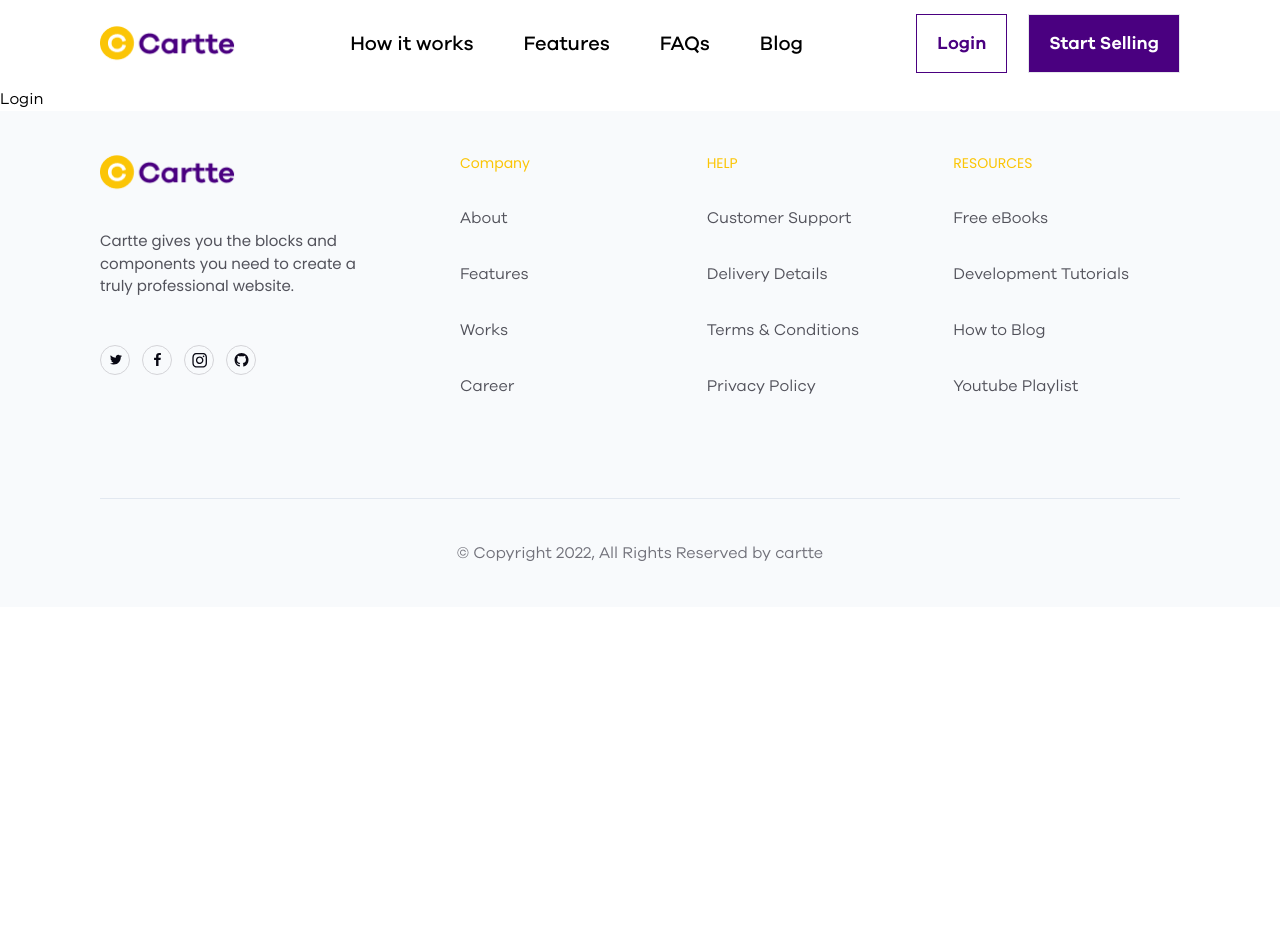
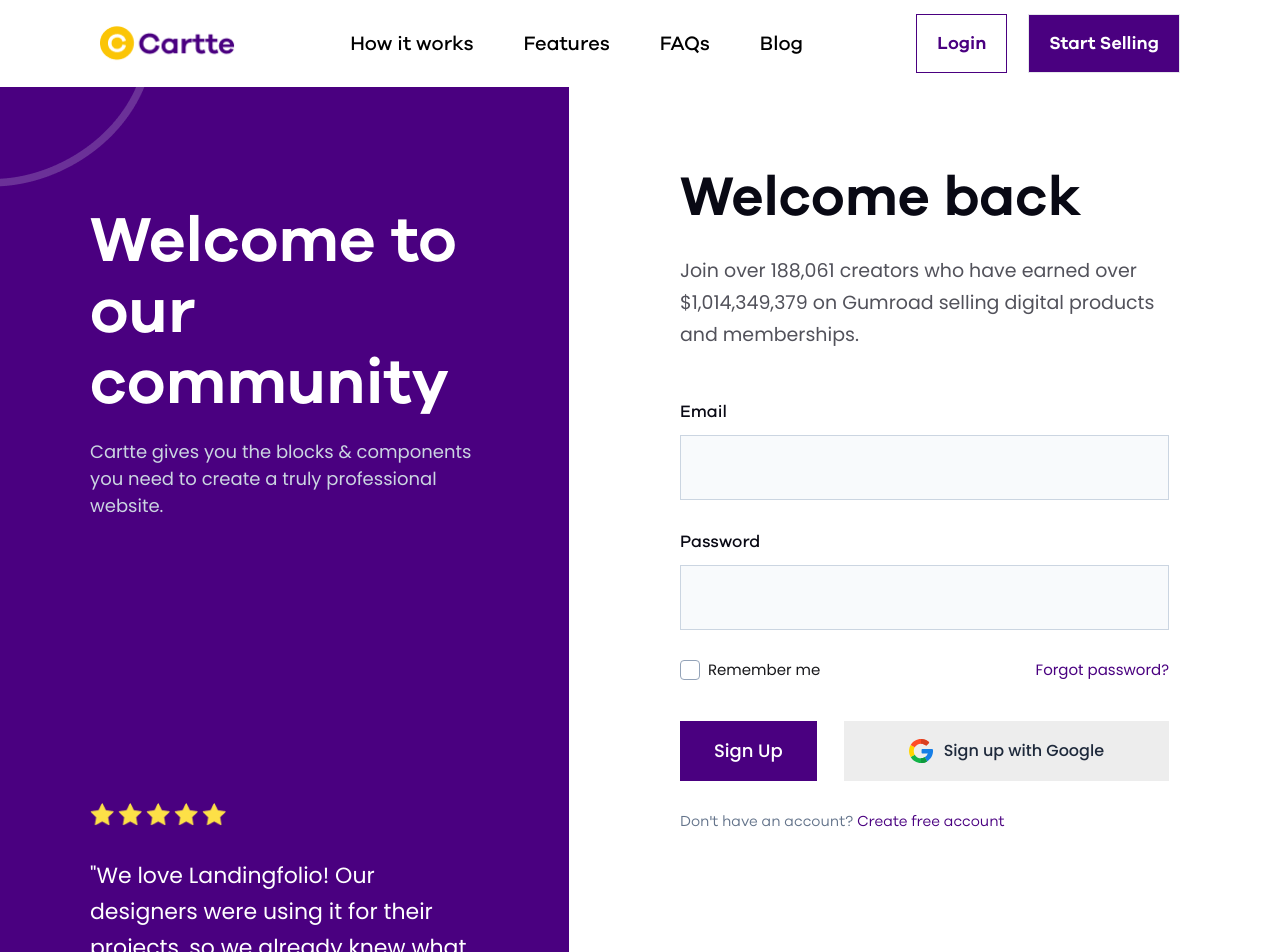
Before and after one commit to kiisi/Cartte, a React (Vite) app: page /login in a window 1280 px wide. Shown: the top 952 px of the page. Before the commit the page ends 800 px from the top, so only its background shows below. Built offline with nearby package versions, Linux system fonts and the light colour scheme.

Commit message:
feat: login page

```diff
--- /dev/null
+++ b/src/layout/auth-layout.tsx
@@ -0,0 +1,47 @@
+import { ReactNode } from "react";
+
+export default function AuthLayout({ children }: { children: ReactNode}) {
+
+    return (
+        <div className="w-full grid lg:grid-cols-[0.80fr_1fr]">
+            <div className="hidden lg:flex relative bg-primary pt-[118px] pb-[130px] px-[90px] justify-end">
+                <img src="/images/register/shape.png" alt="Clip circle" className="bottom-0 right-0 absolute pointer-events-none" />
+                <img src="/images/home/quarter-circle-grey-shape.png" alt="Clip circle" className="top-0 left-0 absolute pointer-events-none" />
+                <div className="w-full max-w-[509px]">
+                    <header className="mb-[284px]">
+                        <h1 className="text-[64px] text-white leading-[71px] mb-[20px] font-semibold">Welcome to our community</h1>
+                        <p className="text-[18px] font-poppins text-[#CBD5E1]">Cartte gives you the blocks & components you need to create a truly professional website.</p>
+                    </header>
+                    <div>
+                        <div className="flex mb-[11px] gap-[4px] mb-[32px]">
+                            {
+                                [...Array(5)].map((_, index) => (
+                                    <img key={index} src="/images/register/star.png" alt="Star" width={24} height={24} />
+                                ))
+                            }
+                        </div>
+                        <p className="font-poppins text-white text-[22px] leading-[36px] mb-[24px]">
+                            "We love Landingfolio! Our designers were using it for their projects, so we already knew what kind of design they want."
+                        </p>
+                        <div className="flex gap-[16px] items-center">
+                            <img
+                                src="/images/register/picture.png"
+                                alt="User"
+                                className="shrink-0"
+                                width={48}
+                                height={48}
+                            />
+                            <div>
+                                <h2 className="text-[17px] font-poppins text-white font-semibold">Devon Lane</h2>
+                                <p className="text-[#CBD5E1] text-[15px]">Co-Founder, Design.co</p>
+                            </div>
+                        </div>
+                    </div>
+                </div>
+            </div>
+            <div className="pt-[68px] pb-[87px] px-[20px] lg:px-[111px] w-full max-w-[900px]">
+                { children }
+            </div>
+        </div>
+    )
+}
--- a/src/pages/login.tsx
+++ b/src/pages/login.tsx
@@ -1,12 +1,52 @@
+import { Link } from "react-router-dom";
 import Footer from "../common/footer";
 import Navbar from "../common/navbar";
+import { GoogleIcon } from "../components/svgs";
+import AuthLayout from "../layout/auth-layout";
 
-export default function Login(){
+export default function Login() {
 
     return (
         <>
             <Navbar />
-            <div>Login</div>
+            <AuthLayout>
+                <header className="mb-[48px]">
+                    <h1 className="text-[#090914] font-semibold text-[42px] lg:text-[56px] mb-[12px] lg:mb-[16px]">Welcome back</h1>
+                    <p className="lg:text-[19px] lg:leading-[32px] font-poppins text-[#52525B]">Join over 188,061 creators who have earned over $1,014,349,379 on Gumroad selling digital products and memberships.</p>
+                </header>
+                <form className="flex flex-col gap-[29px]">
+                    <fieldset>
+                        <label htmlFor="email" className="inline-block mb-[11px] text-[#090914] text-[17px] font-medium leading-[25px]">Email</label>
+                        <input type="tel" id="email" className="px-4 w-full block border-[1px] border-[#CBD5E1] bg-[#F8FAFC] h-[55px] lg:h-[65px]" />
+                    </fieldset>
+                    <fieldset>
+                        <label htmlFor="password" className="inline-block mb-[11px] text-[#090914] text-[17px] font-medium leading-[25px]">Password</label>
+                        <input type="tel" id="password" className="px-4 w-full block border-[1px] border-[#CBD5E1] bg-[#F8FAFC] h-[55px] lg:h-[65px]" />
+                    </fieldset>
+                    <fieldset className="mb-[10px] flex justify-between text-[15px] font-poppins">
+                        <div className="flex items-center">
+                            <div className="inline-block mr-2 h-[20px] w-[20px] border-[1px] border-[#94A3B8] rounded-[4px]">
+                            </div>
+                            <span className="text-[#18181B]">Remember me</span>
+                        </div>
+                        <Link to='/forgot password' className="text-primary hover:underline">Forgot password?</Link>
+                    </fieldset>
+                    <div className="flex flex-col lg:flex-row gap-[10px] lg:gap-[27px]">
+                        <button className="px-[34px] text-[18px] bg-primary text-white text-[18px] font-medium font-poppins h-[60px]">
+                            Sign Up
+                        </button>
+                        <button className="flex-1 py-[18px] bg-[#EDEDED] h-[60px] grid place-items-center">
+                            <div className="flex items-center gap-[10px]">
+                                <GoogleIcon />
+                                <p className="text-[#1E293B] font-poppins font-medium">Sign up with Google</p>
+                            </div>
+                        </button>
+                    </div>
+                    <div>
+                        <p className="text-center lg:text-left text-[#64748B] text-poppins text-[15px]">Don't have an account? <Link to='/register' className="text-primary hover:underline">Create free account</Link></p>
+                    </div>
+                </form>
+            </AuthLayout>
             <Footer />
         </>
     )
--- a/src/pages/register.tsx
+++ b/src/pages/register.tsx
@@ -2,49 +2,14 @@
 import Footer from "../common/footer";
 import Navbar from "../common/navbar";
 import { GoogleIcon } from "../components/svgs";
+import AuthLayout from "../layout/auth-layout";
 
 export default function Register() {
 
     return (
         <div className="flex flex-col min-h-screen bg-[#f8fafc]">
             <Navbar />
-            <div className="w-full grid lg:grid-cols-[0.80fr_1fr]">
-                <div className="hidden lg:flex relative bg-primary pt-[118px] pb-[130px] px-[90px] justify-end">
-                    <img src="/images/register/shape.png" alt="Clip circle" className="bottom-0 right-0 absolute pointer-events-none" />
-                    <img src="/images/home/quarter-circle-grey-shape.png" alt="Clip circle" className="top-0 left-0 absolute pointer-events-none" />
-                    <div className="w-full max-w-[509px]">
-                        <header className="mb-[284px]">
-                            <h1 className="text-[64px] text-white leading-[71px] mb-[20px] font-semibold">Welcome to our community</h1>
-                            <p className="text-[18px] font-poppins text-[#CBD5E1]">Cartte gives you the blocks & components you need to create a truly professional website.</p>
-                        </header>
-                        <div>
-                            <div className="flex mb-[11px] gap-[4px] mb-[32px]">
-                                {
-                                    [...Array(5)].map((_, index) => (
-                                        <img key={index} src="/images/register/star.png" alt="Star" width={24} height={24} />
-                                    ))
-                                }
-                            </div>
-                            <p className="font-poppins text-white text-[22px] leading-[36px] mb-[24px]">
-                                "We love Landingfolio! Our designers were using it for their projects, so we already knew what kind of design they want."
-                            </p>
-                            <div className="flex gap-[16px] items-center">
-                                <img
-                                    src="/images/register/picture.png"
-                                    alt="User"
-                                    className="shrink-0"
-                                    width={48}
-                                    height={48}
-                                />
-                                <div>
-                                    <h2 className="text-[17px] font-poppins text-white font-semibold">Devon Lane</h2>
-                                    <p className="text-[#CBD5E1] text-[15px]">Co-Founder, Design.co</p>
-                                </div>
-                            </div>
-                        </div>
-                    </div>
-                </div>
-                <div className="pt-[68px] pb-[87px] px-[20px] lg:px-[111px] w-full max-w-[900px]">
+            <AuthLayout>
                 <header className="mb-[48px]">
                     <h1 className="text-[#090914] font-semibold text-[42px] lg:text-[56px] mb-[12px] lg:mb-[16px]">Join Cartte</h1>
                     <p className="lg:text-[19px] lg:leading-[32px] font-poppins text-[#52525B]">Join over 188,061 creators who have earned over $1,014,349,379 on Gumroad selling digital products and memberships.</p>
@@ -60,15 +25,15 @@
                             <input id="lastName" className="px-4 w-full block border-[1px] border-[#CBD5E1] bg-[#F8FAFC] h-[55px] lg:h-[65px]" />
                         </fieldset>
                     </div>
-                        <fieldset className="flex-1">
+                    <fieldset>
                         <label htmlFor="phone" className="inline-block mb-[11px] text-[#090914] text-[17px] font-medium leading-[25px]">Phone</label>
                         <input type="tel" id="phone" className="px-4 w-full block border-[1px] border-[#CBD5E1] bg-[#F8FAFC] h-[55px] lg:h-[65px]" />
                     </fieldset>
-                        <fieldset className="flex-1">
+                    <fieldset>
                         <label htmlFor="email" className="inline-block mb-[11px] text-[#090914] text-[17px] font-medium leading-[25px]">Email</label>
                         <input type="tel" id="email" className="px-4 w-full block border-[1px] border-[#CBD5E1] bg-[#F8FAFC] h-[55px] lg:h-[65px]" />
                     </fieldset>
-                        <fieldset className="flex-1">
+                    <fieldset>
                         <label htmlFor="password" className="inline-block mb-[11px] text-[#090914] text-[17px] font-medium leading-[25px]">Password</label>
                         <input type="tel" id="password" className="px-4 w-full block border-[1px] border-[#CBD5E1] bg-[#F8FAFC] h-[55px] lg:h-[65px]" />
                     </fieldset>
@@ -87,8 +52,7 @@
                         <p className="text-center lg:text-left text-[#64748B] text-poppins text-[15px]">Already have an account? <Link to='/login' className="text-primary hover:underline">Sign in</Link></p>
                     </div>
                 </form>
-                </div>
-            </div>
+            </AuthLayout>
             <Footer />
         </div>
     )
```
Lines whose indentation alone changed are shown as unchanged.
